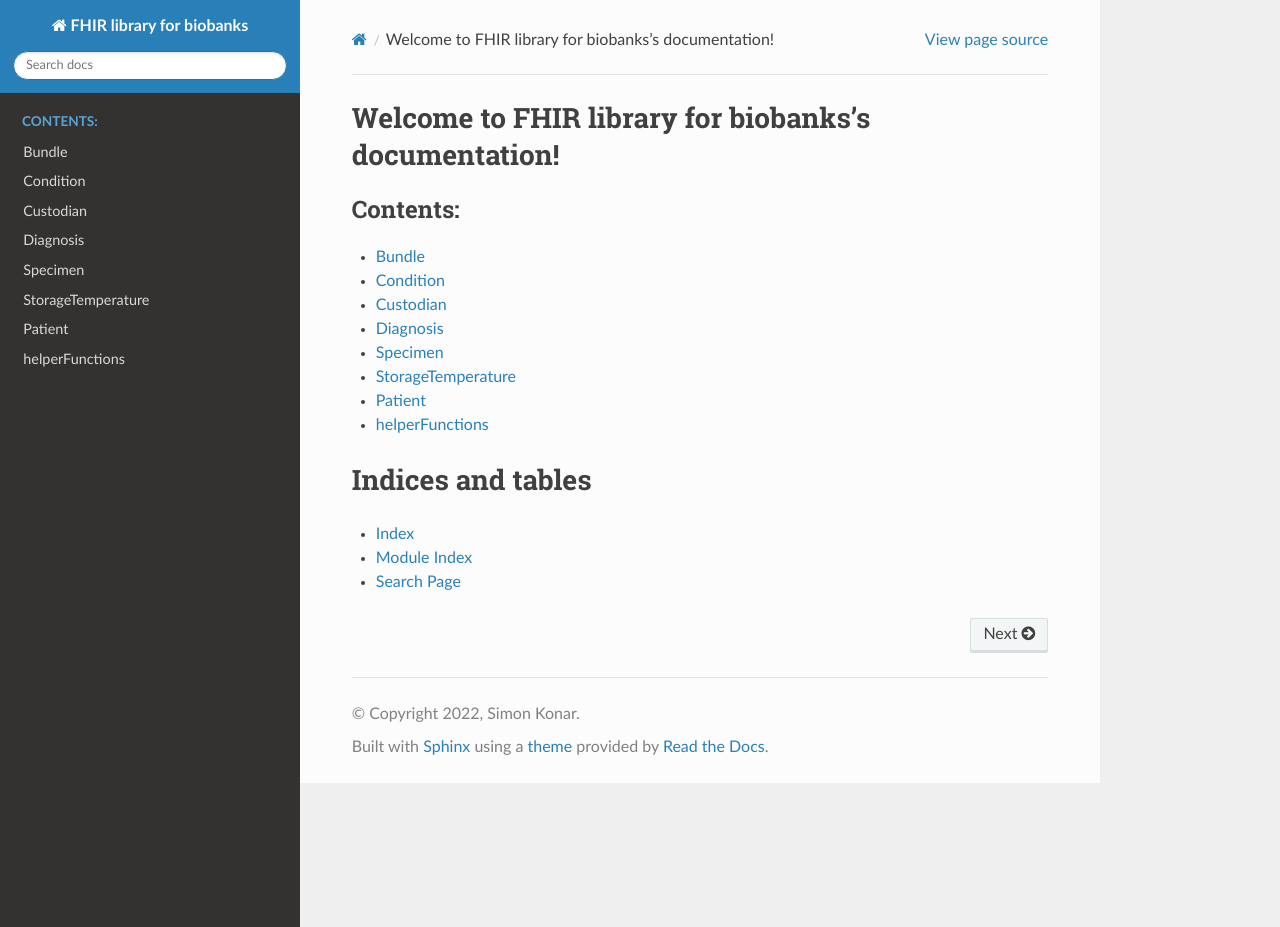
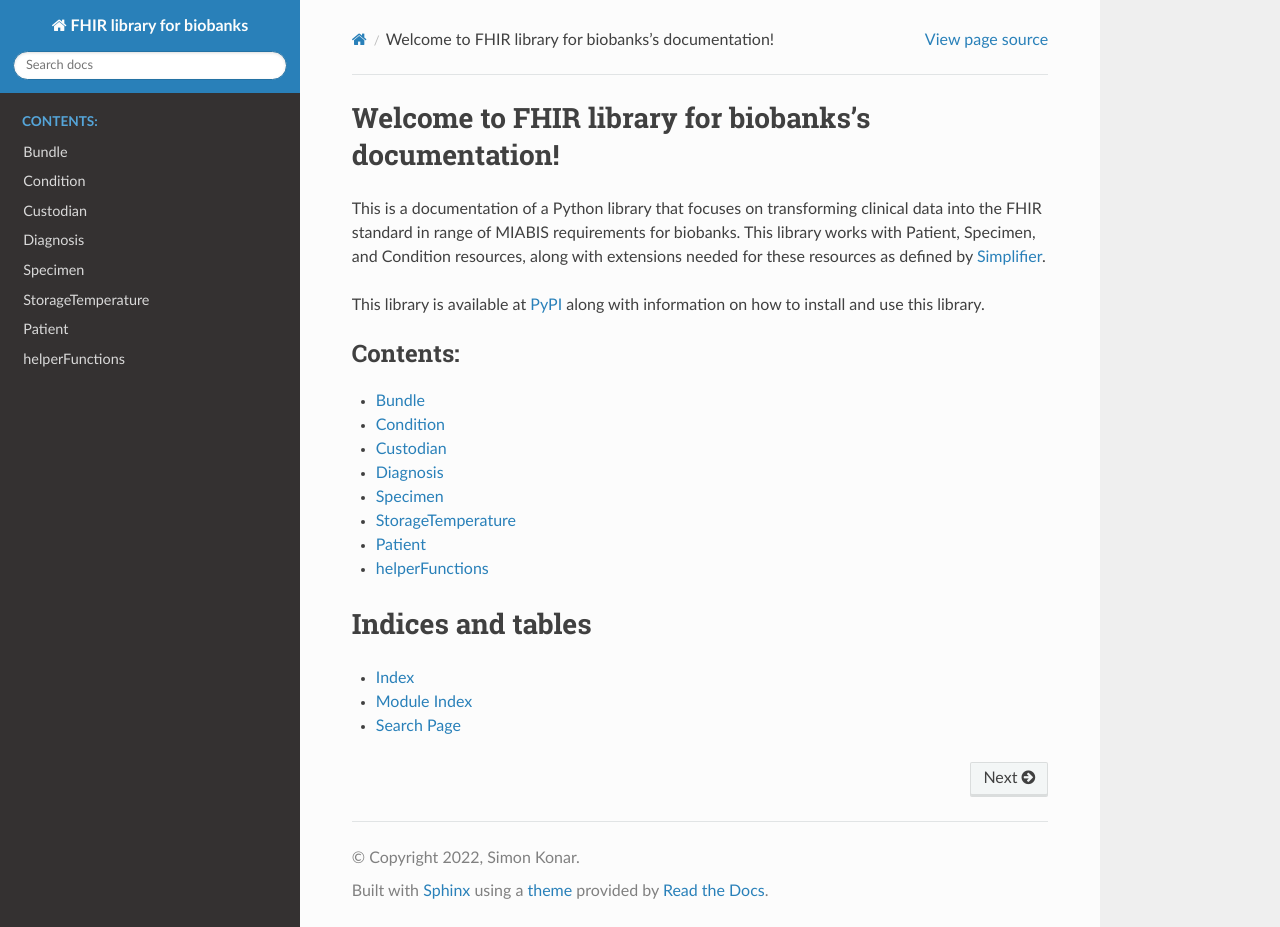
Before and after one commit to SimonKonar/FHIR-Biobank-Library, a Sphinx documentation site: the page built from docs/index.rst, in a window 1280 px wide and 927 px high. Built offline with Sphinx 7.4.7 and the Read the Docs theme 2.0.0, drawn with Linux system fonts in a browser that asks for light colours.

Commit message:
fix: Info about library added to the ReadTheDocs documentation

```diff
--- a/docs/index.rst
+++ b/docs/index.rst
@@ -5,6 +5,17 @@
 
 Welcome to FHIR library for biobanks's documentation!
 =====================================================
+
+This is a documentation of a Python library that focuses on transforming clinical data into the FHIR standard in range of MIABIS requirements for biobanks. This library works with Patient, Specimen, and Condition resources, along with
+extensions needed for these resources as defined by Simplifier_.
+
+.. _Simplifier: https://simplifier.net/bbmri.de
+
+
+This library is available at PyPI_ along with information on how to install and use this library.
+
+.. _PyPI: https://pypi.org/project/fhir-biobank/0.1.3/
+
 
 .. toctree::
    :maxdepth: 4
```
